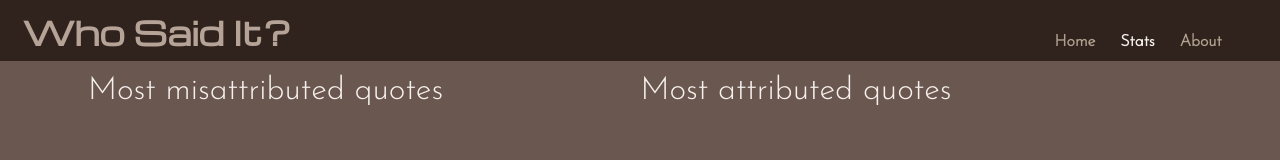
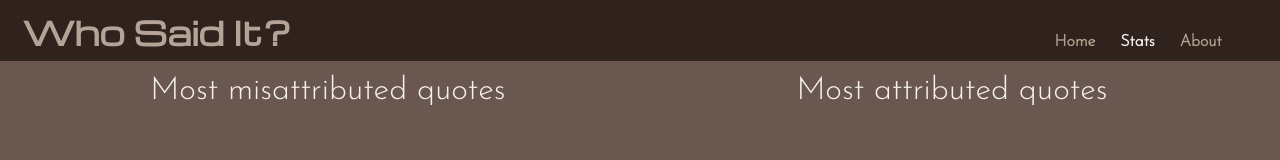
Before and after one commit to emlandi/who_said_it, a website: page public/stats.html in a window 1280 px wide. Drawn offline with nearby package versions, Linux system fonts and the light colour scheme; no server answers.

Commit message:
Update base.css

```diff
--- a/public/css/base.css
+++ b/public/css/base.css
@@ -120,13 +120,11 @@ button:hover {
 }
 
 .stats {
-  max-width: 40%;
+  width: 45%;
   padding: 50px 0 0 0;
-  margin: 0 2.5% 2.5% 0;
+  margin: 0 2.5% 0 2.5%;
   list-style-type: none;
   color: #f6f1ed;
-  display: inline-block;
-  flex-grow: 1;
 }
 
 .stats li {
```
